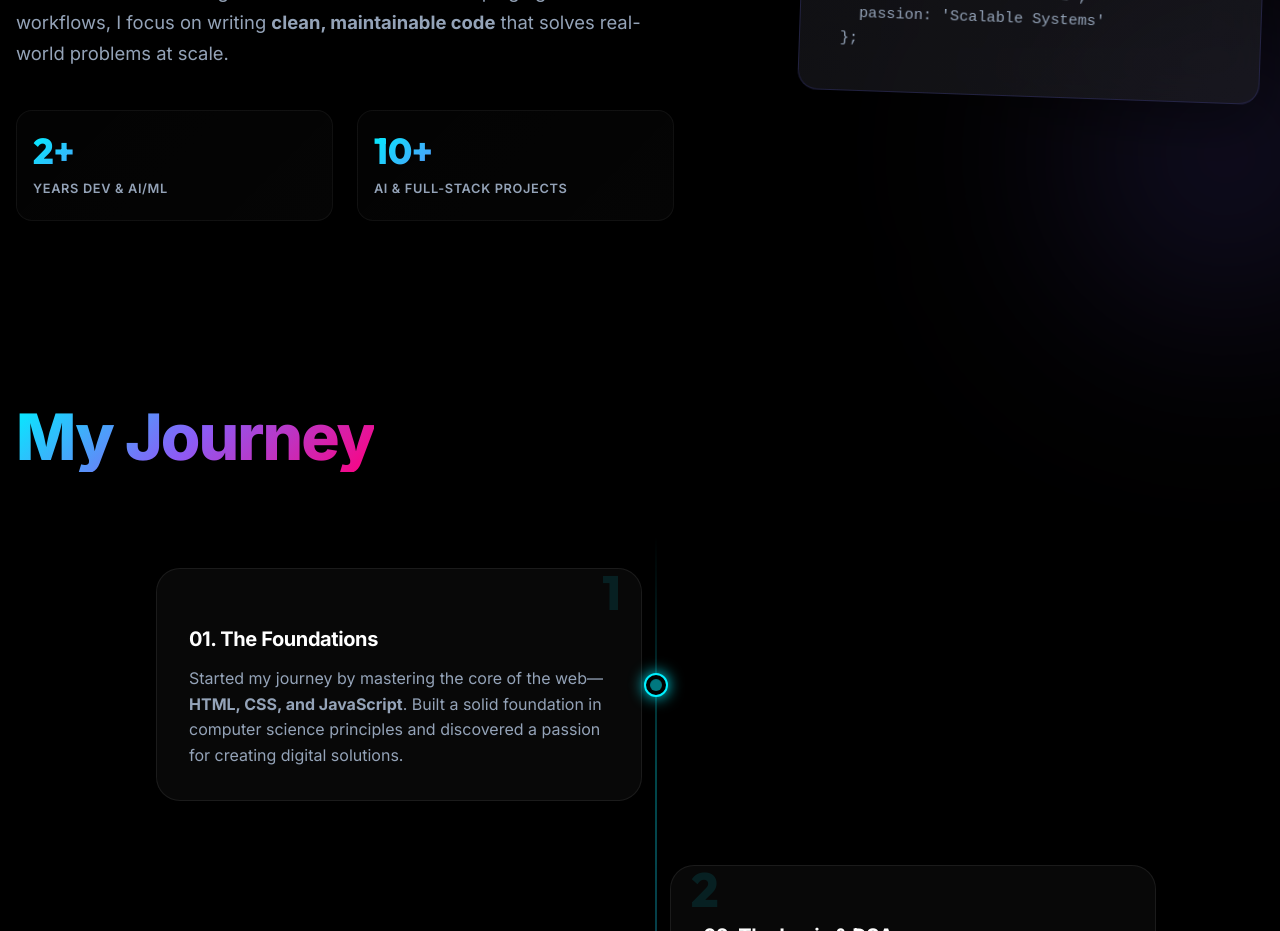
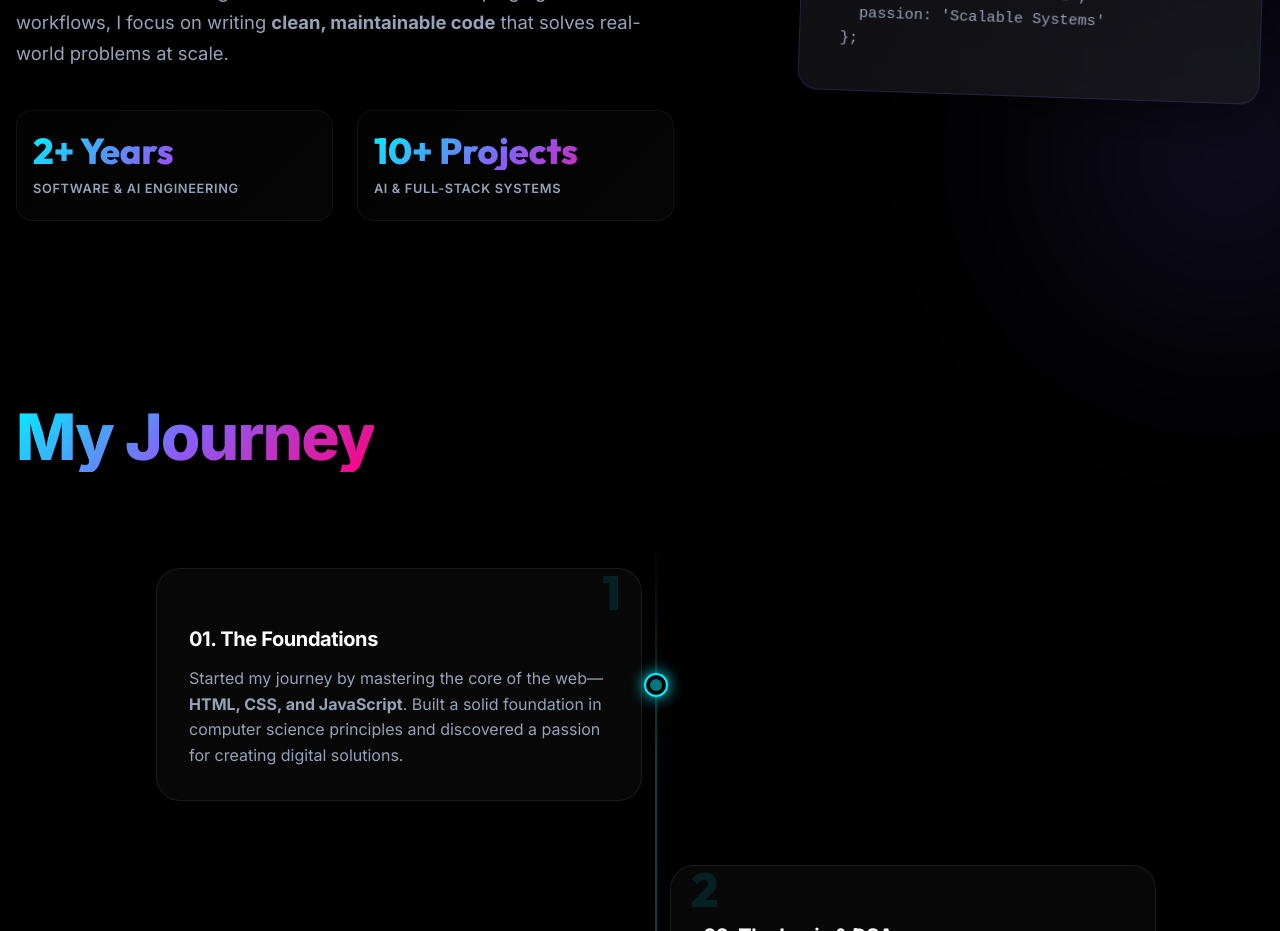
Before and after one commit to adnan275/portfolio, a React (Vite) app: page / in a window 1280 px wide. Shown: the part 1260-2191 px from the top of the page. Built offline with nearby package versions, Linux system fonts and the light colour scheme; no server answers.

Commit message:
feat: enhance quick stats labels with premium software & AI engineering phrasing

```diff
--- a/src/sections/About.jsx
+++ b/src/sections/About.jsx
@@ -49,12 +49,12 @@ const About = () => {
                         </p>
                         <div className="about-quick-stats">
                             <div className="quick-stat-item">
-                                <span className="stat-number">2+</span>
-                                <span className="stat-label">Years Dev & AI/ML</span>
+                                <span className="stat-number">2+ Years</span>
+                                <span className="stat-label">Software & AI Engineering</span>
                             </div>
                             <div className="quick-stat-item">
-                                <span className="stat-number">10+</span>
-                                <span className="stat-label">AI & Full-Stack Projects</span>
+                                <span className="stat-number">10+ Projects</span>
+                                <span className="stat-label">AI & Full-Stack Systems</span>
                             </div>
                         </div>
                     </motion.div>
```
